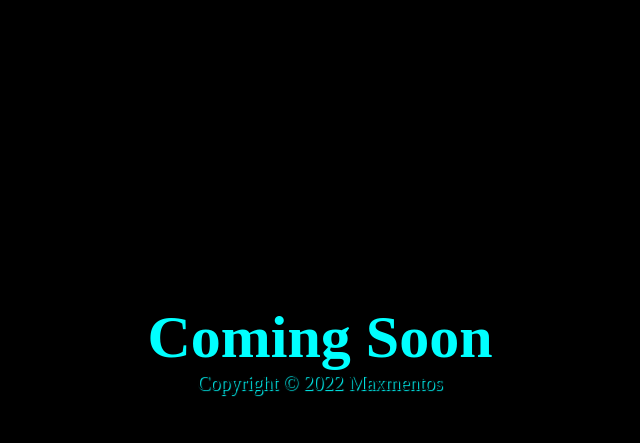
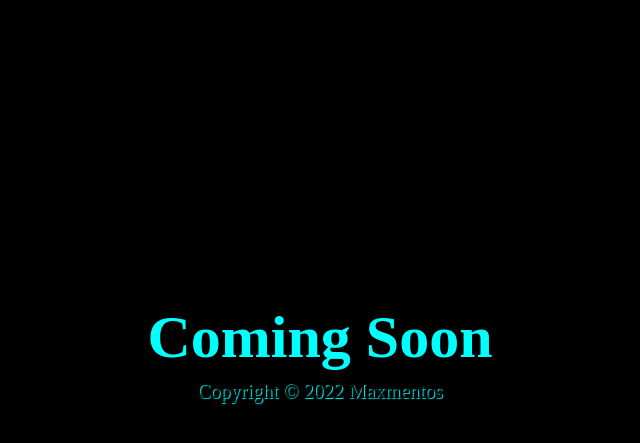
Before and after one commit to 0xHitesh/maxmentos.me, a plain HTML site: page index.html in a window 1280 px wide. Shown: the part 5-448 px from the top of the page, without its empty margins (320-960 px from the left). Drawn offline with Linux system fonts and the light colour scheme.

Commit message:
Update style.css

```diff
--- a/style.css
+++ b/style.css
@@ -8,7 +8,7 @@ h1{
 
 #copyright{
     font-size: 20px;
-    padding-top: 0px;
+    padding: 8px;
     text-align: center;
     text-shadow: 1px 1px 1px cyan;
     margin: auto;
```
